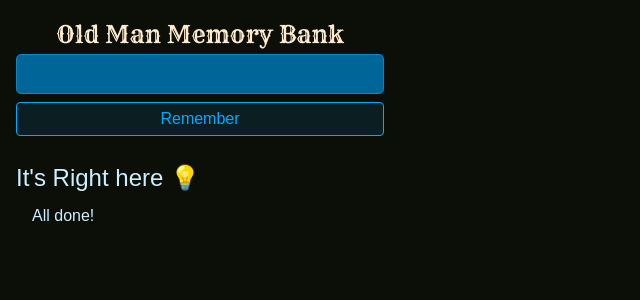
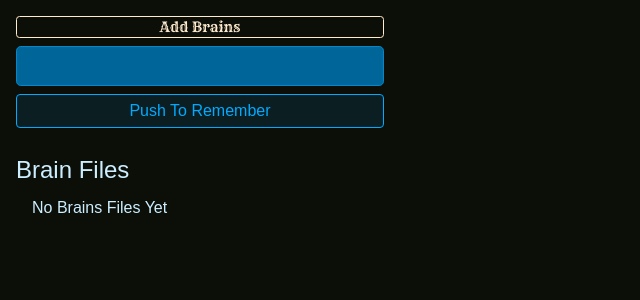
Before and after one commit to MyBaBB/Todolist, a React (Vite) app: page / in a window 1280 px wide. Shown: the top 300 px of the page, without its empty margins (0-640 px from the left). Built offline with nearby package versions, Linux system fonts and the light colour scheme.

Commit message:
styling in progress, looks good , simple, fast , easy

```diff
--- a/src/App.jsx
+++ b/src/App.jsx
@@ -42,10 +42,11 @@ export default function App() {
     })
   }
 
-  return (
+
+    return (
     <>
       <NewTodoForm onSubmit={addTodo} />
-      <h1 className="header">It's Right here 💡</h1>
+      <h1 className="header">Brain Files</h1>
       <TodoList todos={todos} toggleTodo={toggleTodo} deleteTodo={deleteTodo} />
     </>
   )
--- a/src/Todo.css
+++ b/src/Todo.css
@@ -7,6 +7,7 @@
     background: #0c0e08;
     color: hsl(200, 100%, 90%);
     max-width: 400px;
+    min-width: 250px;
     padding: 1rem;
     margin: 0 auto;
   }
@@ -21,8 +22,13 @@
     display: flex;
     flex-direction: column;
     gap: 0.1rem;
+
   }
+  .title1 {
 
+      overflow-wrap: break-word;
+
+  }
   .btn {
     background: hsl(200, 100%, 50%, 0.1);
     border: 1px solid hsl(200, 100%, 50%);
@@ -39,15 +45,18 @@
   }
 
   .btn.btn-danger {
+
     background: hsl(0, 100%, 40%, 0.1);
-    border: 1px solid hsl(0, 100%, 40%);
-    color: hsl(0, 100%, 40%);
-    margin-left:1rem ;
+    border:none;
+    color: hsl(0, 100%, 30%);
+    right: 10rem;
+
   }
 
   .btn.btn-danger:hover,
   .btn.btn-danger:focus-visible {
-    background: hsl(0, 100%, 40%, 0.2);
+    background: hsl(0, 100%, 40%, 0.5);
+    color: #000;
   }
 
   .new-item-form input {
@@ -70,6 +79,20 @@
     margin-top: 1.5rem;
     margin-bottom: 0.5rem;
   }
+
+
+.label1 {
+  width: 368px;
+  display: flex;
+  flex-wrap: wrap;
+  justify-content: flex-start;
+  align-items: flex-start;
+  margin-bottom: .5rem;
+}
+
+.checkbox1 {
+   border:none;
+ }
 
   .list {
     margin: 0;
@@ -145,7 +168,9 @@
     font-family:rye;
     display: flex;
     justify-content: center;
-    font-size: x-large;
+
     color:#ffebcd  ;
-
+    border: 1px solid #ffebcd;
+    border-radius: 0.25em;
+    margin-bottom: .40rem;
   }
--- a/src/components/NewTodoForm.jsx
+++ b/src/components/NewTodoForm.jsx
@@ -15,9 +15,8 @@ export function NewTodoForm({ onSubmit }) {
 
   return (
     <form onSubmit={handleSubmit} className="new-item-form">
-      <div className="form-row">
-        <label htmlFor="item"><span className="oldFart"> Old Man Memory
-        Bank</span></label>
+      <div className="form-row  ">
+        <label htmlFor="item"><span className="oldFart text-sm ">Add Brains</span></label>
         <input
           value={newItem}
           onChange={e => setNewItem(e.target.value)}
@@ -25,7 +24,8 @@ export function NewTodoForm({ onSubmit }) {
           id="item"
         />
       </div>
-      <button className="btn">Remember </button>
+      <button className="btn">Push To Remember </button>
+
     </form>
   )
 }
--- a/src/components/TodoItem.jsx
+++ b/src/components/TodoItem.jsx
@@ -1,17 +1,30 @@
+/* eslint-disable react/prop-types */
 export function TodoItem({ completed, id, title, toggleTodo, deleteTodo }) {
     return (
-      <li>
-        <label>
+    <div className="outerDivContainer">
+      <li  className="ListItem9">
+
+    <label  className="label1 flex border-2 border-varMEDBLUEFEATHER rounded-md max-w-[275px] pb-4 h-auto ">
           <input
             type="checkbox"
             checked={completed}
             onChange={e => toggleTodo(id, e.target.checked)}
+
           />
-          {title}
-        </label>
-        <button onClick={() => deleteTodo(id)} className="btn btn-danger">
+          <div className="checkbox1 overflow-x-auto" >
+          <span className="title1   ">{title}</span>
+          </div>
+
+     </label>
+
+
+        <button onClick={() => deleteTodo(id)}
+
+          className="btn btn-danger flex ">
           Delete
         </button>
       </li>
+    </div>
+
     )
   }
--- a/src/components/TodoList.jsx
+++ b/src/components/TodoList.jsx
@@ -1,9 +1,10 @@
+/* eslint-disable react/prop-types */
 import { TodoItem } from "./TodoItem"
 
 export function TodoList({ todos, toggleTodo, deleteTodo }) {
   return (
     <ul className="list">
-      {todos.length === 0 && "All done!"}
+      {todos.length === 0 && "No Brains Files Yet"}
       {todos.map(todo => {
         return (
           <TodoItem
```
Also changed, not shown: 1 other file (tests, documents, lock files or other folders).
